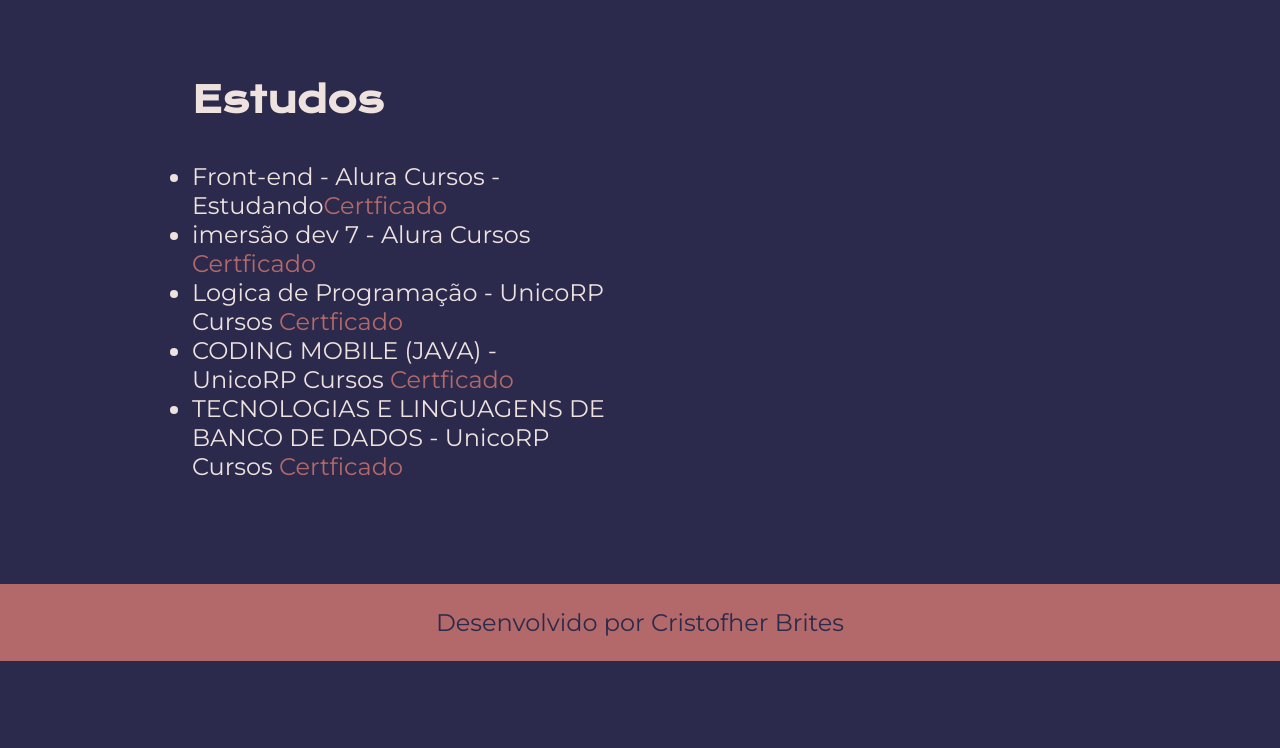
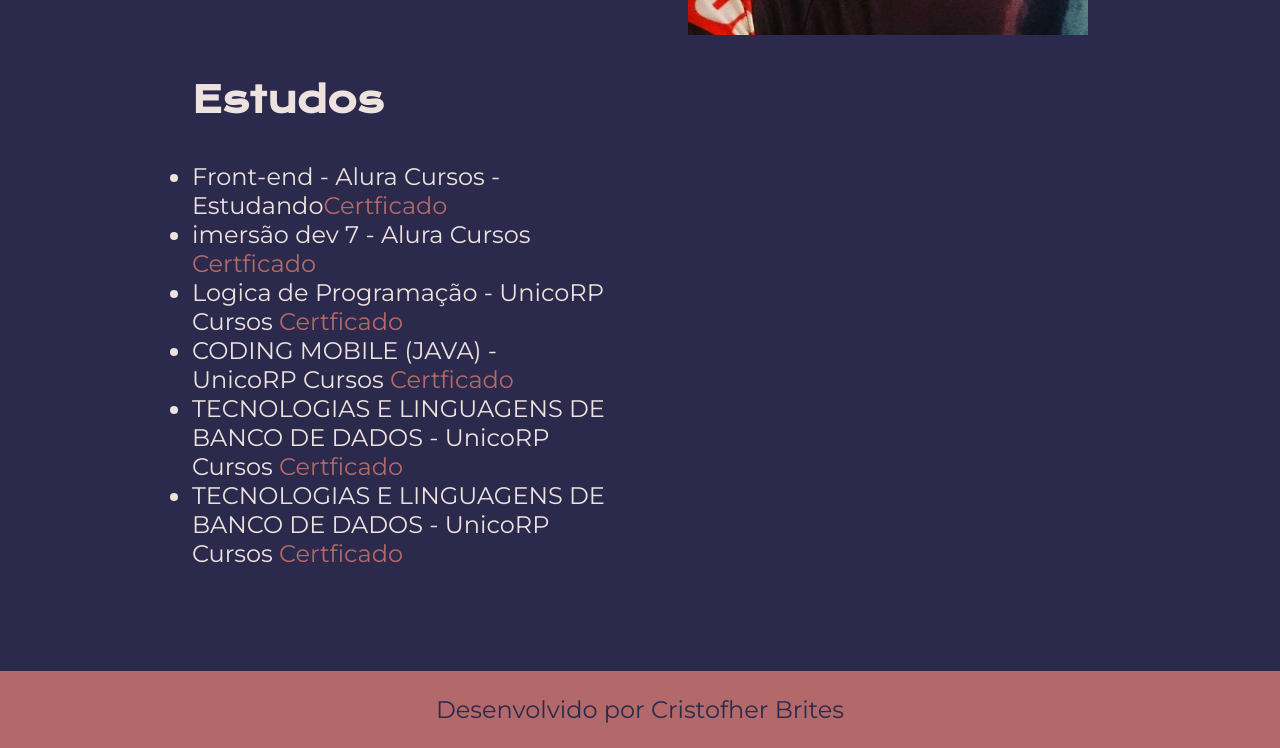
Before and after one commit to CristofherMD/potifolio, a plain HTML site: page curriculo.html in a window 1280 px wide. Shown: the part 1093-1841 px from the top of the page. Before the commit the page ends 1754 px from the top, so only its background shows below. Drawn offline with nearby package versions, Linux system fonts and the light colour scheme.

Commit message:
curriculo.html

```diff
--- a/curriculo.html
+++ b/curriculo.html
@@ -46,6 +46,7 @@
                 <li>Logica de Programação - UnicoRP Cursos <a href="https://www.vejameucertificado.com.br/Certif.aspx?IdAluno=1098841-1826351">Certficado</a> </li>
                 <li>CODING MOBILE (JAVA) - UnicoRP Cursos <a href="https://www.vejameucertificado.com.br/Certif.aspx?IdAluno=1098841-1826424">Certficado</a> </li>
                 <li>TECNOLOGIAS E LINGUAGENS DE BANCO DE DADOS - UnicoRP Cursos <a href="https://www.vejameucertificado.com.br/Certif.aspx?IdAluno=1098841-2282801">Certficado</a> </li>
+                <li>TECNOLOGIAS E LINGUAGENS DE BANCO DE DADOS - UnicoRP Cursos <a href="https://www.vejameucertificado.com.br/Certif.aspx?IdAluno=1098841-2282801">Certficado</a> </li>
 
             </ul>
             </div>
@@ -57,4 +58,5 @@
         <p> Desenvolvido por Cristofher Brites</p>
 </footer>
 </body>
+
 </html>
```
